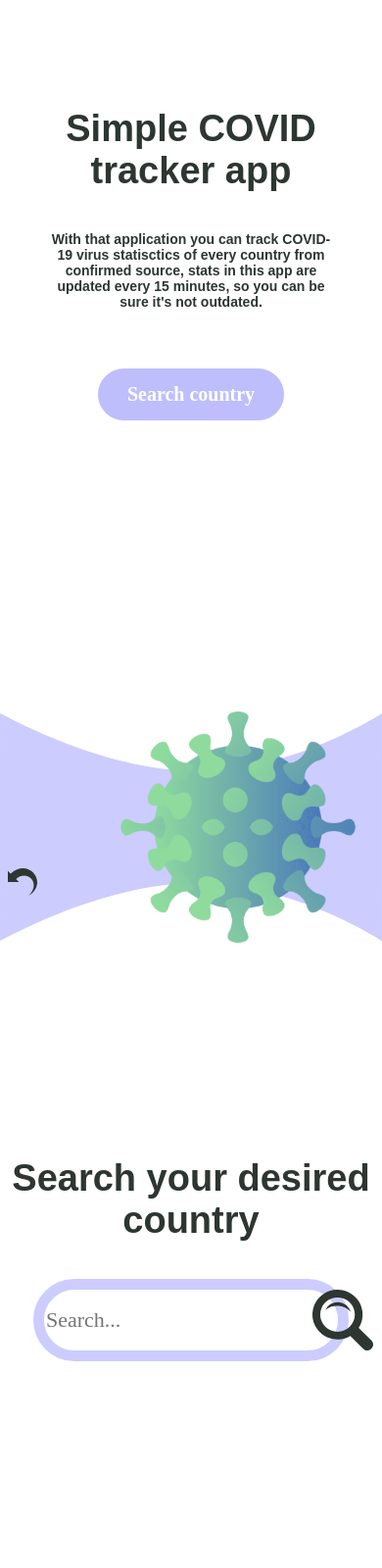
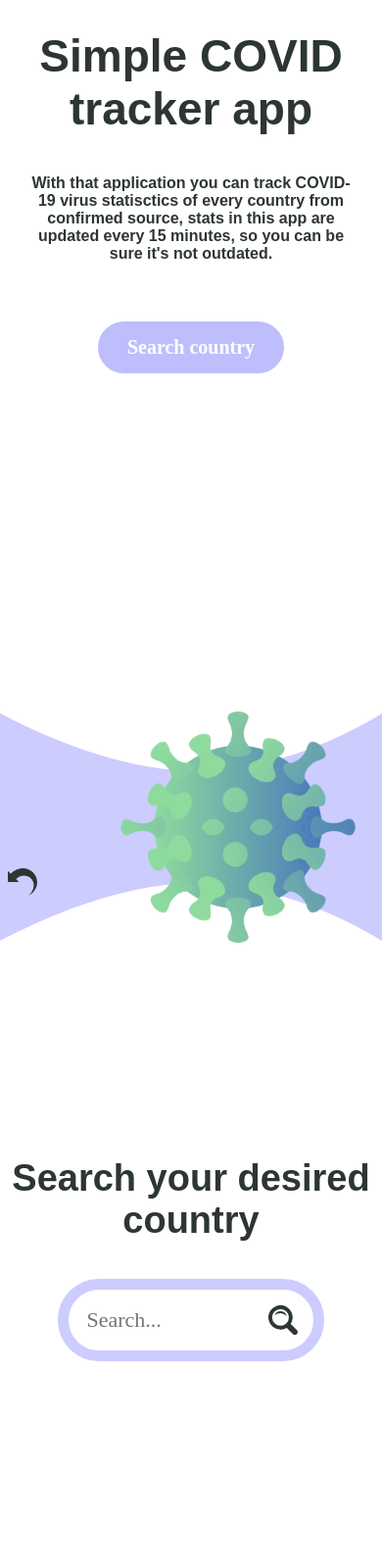
Before and after one commit to kacpergumieniuk/covid, a website: page index.html in a window 390 px wide. Shown: the top 1600 px of the page at 98% size. Drawn offline with Linux system fonts and the light colour scheme; no server answers; a web font is replaced by a local one.

Commit message:
Responsive bug fixes

```diff
--- a/style.css
+++ b/style.css
@@ -538,13 +538,16 @@ body {
 }
 
 @media (max-width: 550px) {
+  .left-side {
+    margin: 30px 30px;
+  }
+
   .title {
-    font-size: 38px;
-    margin-top: 80px;
+    font-size: 46px;
   }
 
   .title-text {
-    font-size: 14px;
+    font-size: 16px;
   }
   #virus2 {
     width: 240px;
@@ -568,7 +571,16 @@ body {
     width: 30px;
   }
   .search-box {
-    width: 300px;
+    width: 250px;
+    justify-content: space-around;
+  }
+
+  .search-box input {
+    width: 150px;
+  }
+
+  .search-box img {
+    width: 30px;
   }
 
   .searching-title {
@@ -576,7 +588,7 @@ body {
   }
 
   .suggestions {
-    width: 200px;
+    width: 150px;
   }
 
   .country-name p {
```
